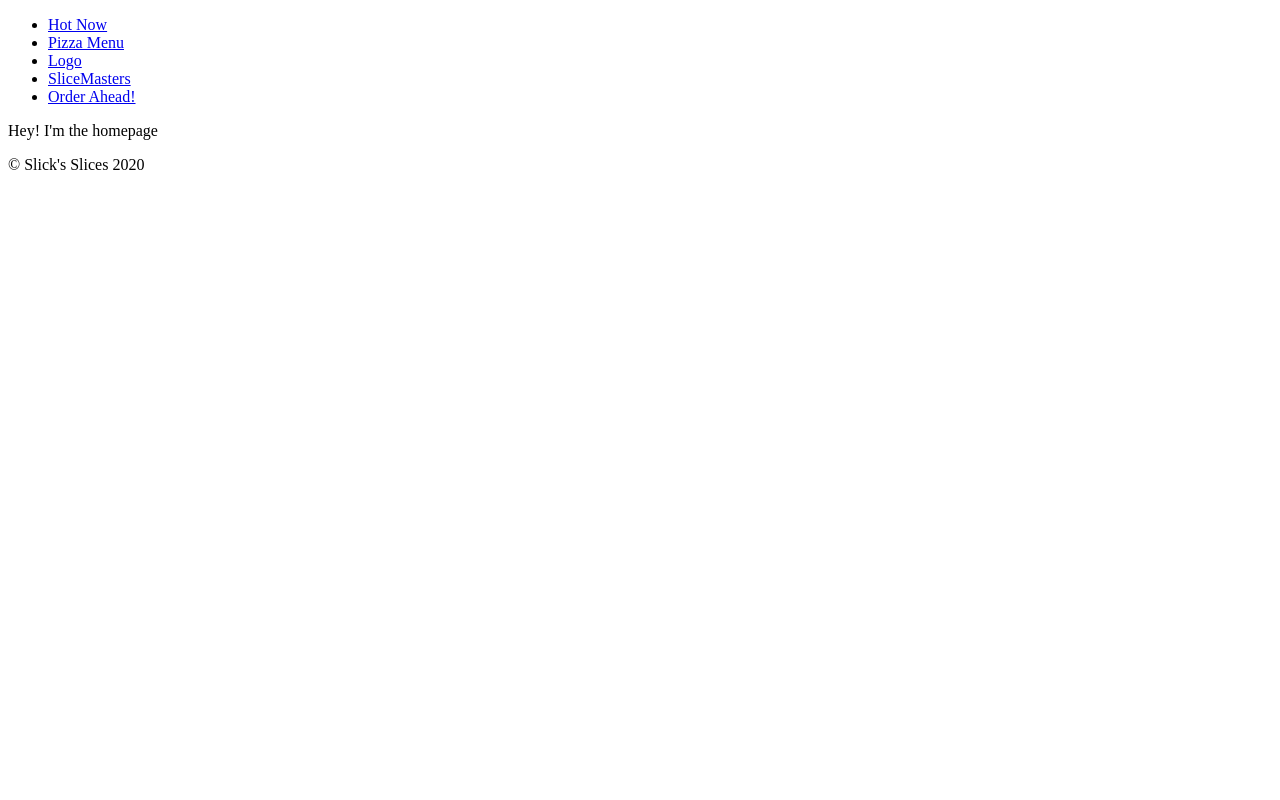
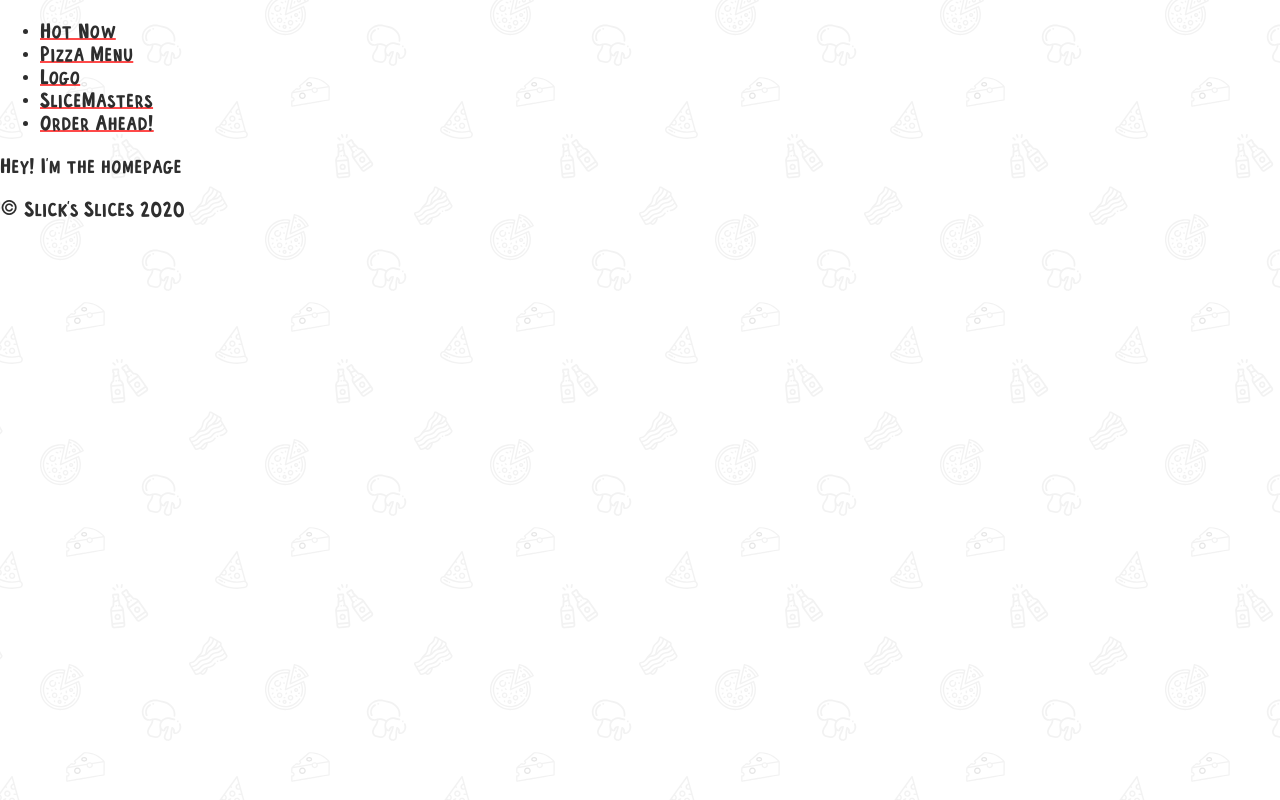
Before and after one commit to mtthdz/slick-slices, a Gatsby site in the folder gatsby/: page / in a window 1280 px wide. Built offline with nearby package versions, Linux system fonts and the light colour scheme; Gatsby itself is replaced by a stand-in of ours.

Commit message:
added global styles and typography to layout using styled components

```diff
--- a/gatsby/gatsby-browser.js
+++ b/gatsby/gatsby-browser.js
@@ -5,5 +5,6 @@ import React from 'react';
 import Layout from './src/components/Layout';
 
 export function wrapPageElement({ element, props }) {
+  // eslint-disable-next-line react/jsx-props-no-spreading
   return <Layout {...props}>{element}</Layout>;
 }
--- a/gatsby/src/components/Layout.js
+++ b/gatsby/src/components/Layout.js
@@ -1,10 +1,15 @@
 import React from 'react';
 import Footer from './Footer';
 import Nav from './Nav';
+import 'normalize.css'; // refer to package.json
+import GlobalStyles from '../styles/GlobalStyles';
+import Typography from '../styles/Typography';
 
 export default function Layout({ children }) {
   return (
     <div>
+      <GlobalStyles />
+      <Typography />
       <Nav />
       {children}
       <Footer />
--- /dev/null
+++ b/gatsby/src/styles/GlobalStyles.js
@@ -0,0 +1,86 @@
+import { createGlobalStyle } from 'styled-components';
+import bg from '../assets/images/bg.svg';
+import stripes from '../assets/images/stripes.svg';
+
+const GlobalStyles = createGlobalStyle`
+  :root {
+    --red: #FF4949;
+    --black: #2E2E2E;
+    --yellow: #ffc600;
+    --white: #fff;
+    --grey: #efefef;
+  }
+  html {
+    background-image: url(${bg});
+    background-size: 450px;
+    background-attachment: fixed;
+    font-size: 10px;
+  }
+
+  body {
+    font-size: 2rem;
+  }
+
+  fieldset {
+    border-color: rgba(0,0,0,0.1);
+    border-width: 1px;
+  }
+
+  button {
+    background: var(--red);
+    color: white;
+    border: 0;
+    padding: 0.6rem 1rem;
+    border-radius: 2px;
+    cursor: pointer;
+    --cast: 2px;
+    box-shadow: var(--cast) var(--cast) 0 var(--grey);
+    text-shadow: 0.5px 0.5px 0 rgba(0,0,0,0.2);
+    transition: all 0.2s;
+    &:hover {
+      --cast: 4px;
+    }
+  }
+
+  .gatsby-image-wrapper img[src*=base64\\,] {
+    image-rendering: -moz-crisp-edges;
+    image-rendering: pixelated;
+  }
+
+  /* Scrollbar Styles */
+  body::-webkit-scrollbar {
+    width: 12px;
+  }
+  html {
+    scrollbar-width: thin;
+    scrollbar-color: var(--red) var(--white);
+  }
+  body::-webkit-scrollbar-track {
+    background: var(--white);
+  }
+  body::-webkit-scrollbar-thumb {
+    background-color: var(--red) ;
+    border-radius: 6px;
+    border: 3px solid var(--white);
+  }
+
+  hr {
+    border: 0;
+    height: 8px;
+    background-image: url(${stripes});
+    background-size: 1500px;
+  }
+
+  img {
+    max-width: 100%;
+  }
+
+  .tilt {
+    transform: rotate(-2deg);
+    position: relative;
+    display: inline-block;
+  }
+
+`;
+
+export default GlobalStyles;
--- /dev/null
+++ b/gatsby/src/styles/Typography.js
@@ -0,0 +1,45 @@
+import { createGlobalStyle } from 'styled-components';
+
+// we import fonts from assets because everything must go through gatsby
+import font from '../assets/fonts/frenchfries.woff';
+
+const Typography = createGlobalStyle`
+  @font-face {
+    font-family: FrenchFries;
+    src: url(${font});
+  }
+  html {
+    font-family: FrenchFries, -apple-system, BlinkMacSystemFont, 'Segoe UI', Roboto, Oxygen, Ubuntu, Cantarell, 'Open Sans', 'Helvetica Neue', sans-serif;
+    color: var(--black);
+  }
+  p, li {
+    letter-spacing: 0.5px;
+  }
+  h1,h2,h3,h4,h5,h6 {
+    font-weight: normal;
+    margin: 0;
+  }
+  a {
+    color: var(--black);
+    text-decoration-color: var(--red);
+    /* Chrome renders this weird with this font, so we turn it off */
+    text-decoration-skip-ink: none;
+  }
+  mark, .mark {
+    background: var(--yellow);
+    padding: 0 2px 2px 2px;
+    margin: 0;
+    display: inline;
+    line-height: 1;
+  }
+
+  .center {
+    text-align: center;
+  }
+
+  .tilt {
+    transform: rotate(-2deg);
+  }
+`;
+
+export default Typography;
```
